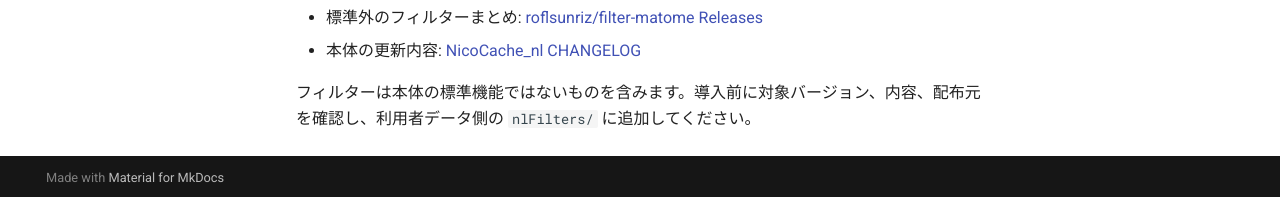
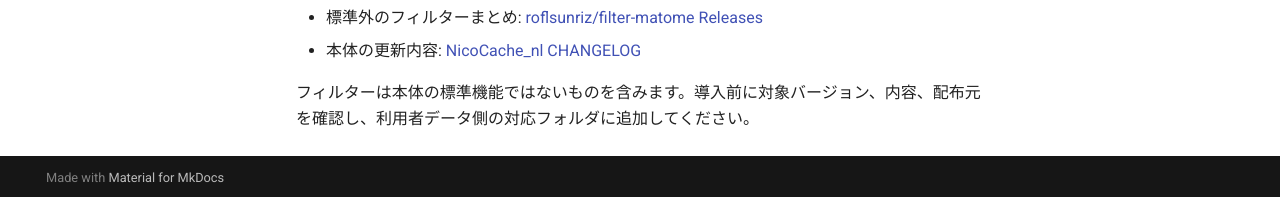
Before and after one commit to roflsunriz/setup-nicocache-nl, an MkDocs documentation site: the page built from docs/download.md, in a window 1280 px wide and 1383 px high. Shown: the part 1183-1380 px from the top of the window. Built offline with MkDocs 1.6.1 and Material for MkDocs 9.7.7, drawn with Linux system fonts in a browser that asks for light colours; comment, search, counter and statistics services are not loaded.

Commit message:
docs: "download.md"のフィルターに関する説明を修正

```diff
--- a/docs/download.md
+++ b/docs/download.md
@@ -32,4 +32,4 @@ Get-Content .\NicoCache_nl-<version>.msi.sha256
 - 標準外のフィルターまとめ: [roflsunriz/filter-matome Releases](https://github.com/roflsunriz/filter-matome/releases)
 - 本体の更新内容: [NicoCache_nl CHANGELOG](https://github.com/roflsunriz/NicoCache_nl/blob/main/CHANGELOG.md)
 
-フィルターは本体の標準機能ではないものを含みます。導入前に対象バージョン、内容、配布元を確認し、利用者データ側の `nlFilters/` に追加してください。
+フィルターは本体の標準機能ではないものを含みます。導入前に対象バージョン、内容、配布元を確認し、利用者データ側の対応フォルダに追加してください。
```
